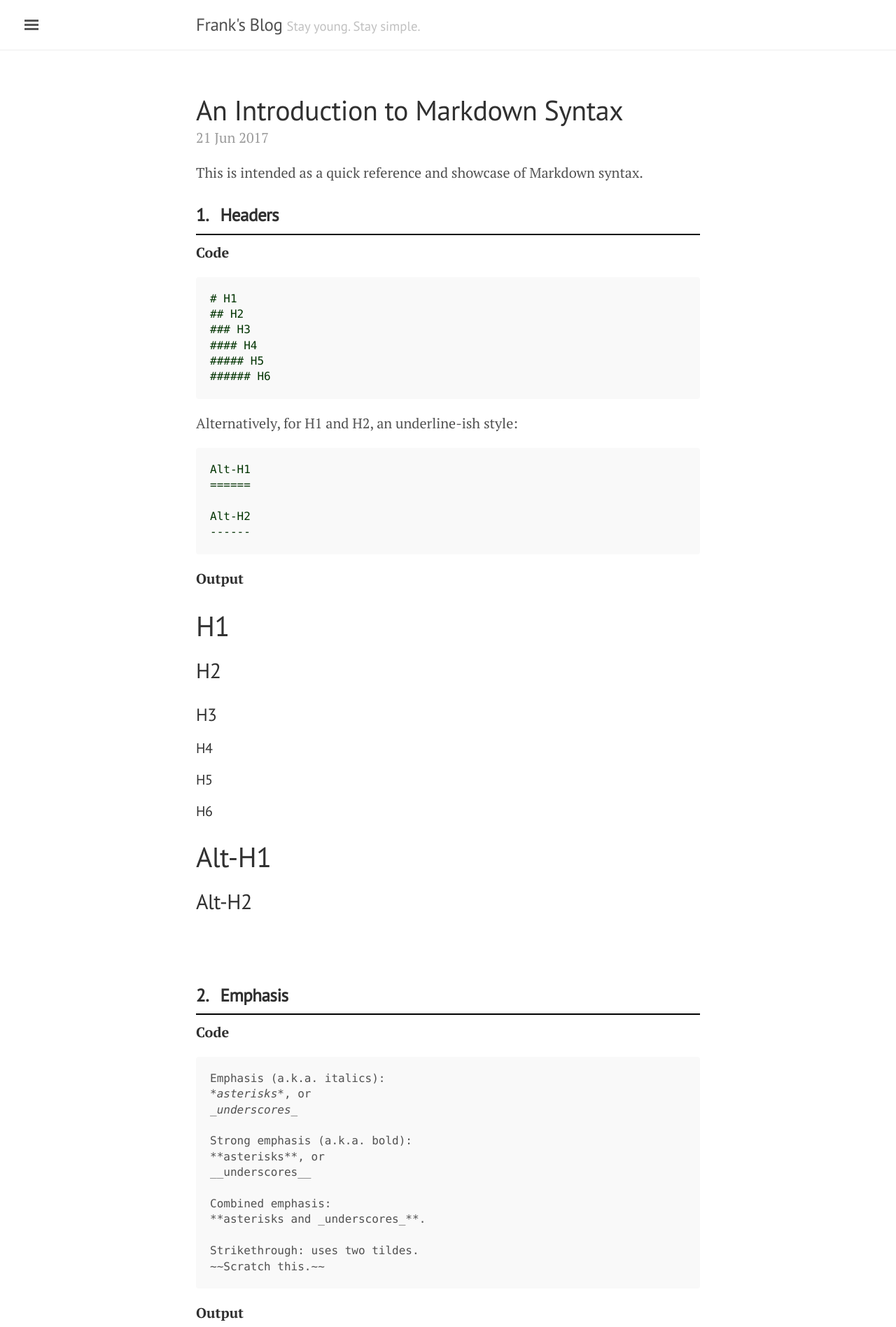
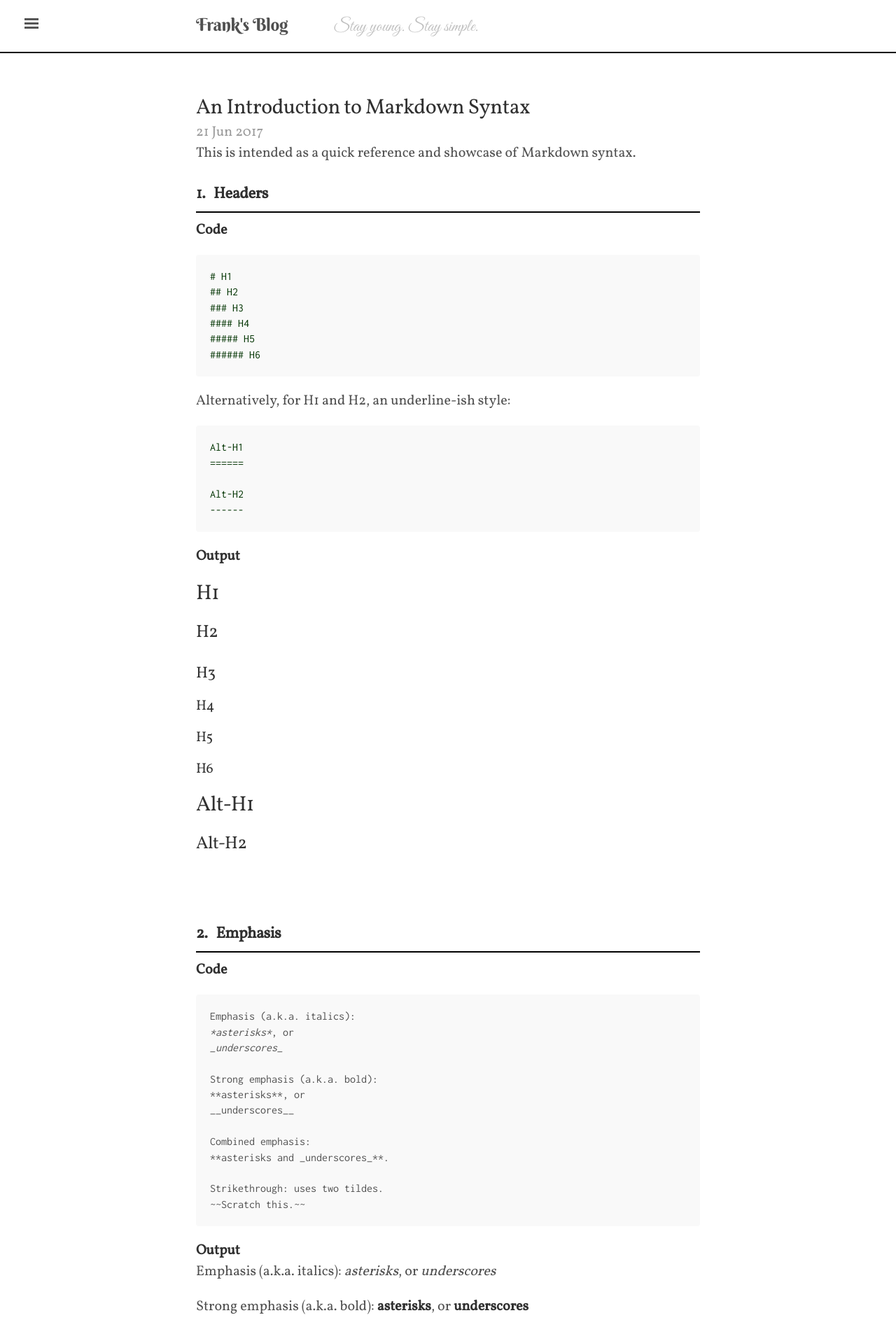
Before and after one commit to shevapato2008/myBlog, a Jekyll site: the page built from _posts/2017-06-21-Markdown-Cheatsheet.md, in a window 1280 px wide. Shown: the top 1896 px of the page at 70% size. Built offline with Jekyll 4.4.1, drawn with Linux system fonts in a browser that asks for light colours; some web fonts are replaced.

Commit message:
Modified css to apply the google fonts and change the spacings.

```diff
--- a/public/css/lanyon.css
+++ b/public/css/lanyon.css
@@ -41,16 +41,21 @@ body {
 }
 
 html {
-  font-family: "PT Serif", Georgia, "Times New Roman", serif;
+  font-family: 'Vollkorn', serif, Georgia, Times, "PT Serif";
 }
 
 h1, h2, h3, h4, h5, h6 {
-  font-family: "PT Sans", Helvetica, Arial, sans-serif;
+  font-family: 'Vollkorn', serif, "PT Sans", Helvetica;
   font-weight: 400;
   color: #313131;
   letter-spacing: -.025rem;
 }
 
+/* Code */
+code,
+pre {
+  font-family: 'Inconsolata', consolas, Monaco, Menlo, "Ubuntu Mono", "Courier New", monospace;
+}
 
 /*
  * Wrapper
@@ -97,21 +102,25 @@ h1, h2, h3, h4, h5, h6 {
   padding-top:    1rem;
   padding-bottom: 1rem;
   margin-bottom: 3rem;
-  border-bottom: 1px solid #eee;
+  border-bottom: 2px solid #000;
 }
 .masthead-title {
   margin-top: 0;
   margin-bottom: 0;
   color: #505050;
+  font-family: 'Berkshire Swash', Helvetica, sans-serif;
+  font-size: 1.25rem;
 }
 .masthead-title a {
   color: #505050;
 }
 .masthead-title small {
-  font-size: 75%;
+  font-size: 100%;
   font-weight: 400;
+  font-family: 'Great Vibes', Helvetica, sans-serif;
   color: #c0c0c0;
   letter-spacing: 0;
+  margin-left: 3rem;
 }
 
 @media (max-width: 48em) {
@@ -327,7 +336,7 @@ a.sidebar-nav-item:focus {
 .post-date {
   display: block;
   margin-top: -.5rem;
-  margin-bottom: 1rem;
+  margin-bottom: 0rem;
   color: #9a9a9a;
 }
 
--- a/public/css/poole.css
+++ b/public/css/poole.css
@@ -88,15 +88,15 @@ h1, h2, h3, h4, h5, h6 {
   text-rendering: optimizeLegibility;
 }
 h1 {
-  font-size: 2rem;
+  font-size: 1.5rem;
 }
 h2 {
   margin-top: 1rem;
-  font-size: 1.5rem;
+  font-size: 1.25rem;
 }
 h3 {
   margin-top: 1.5rem;
-  font-size: 1.25rem;
+  font-size: 1.125rem;
 }
 h4, h5, h6 {
   margin-top: 1rem;
@@ -132,7 +132,8 @@ hr {
   position: relative;
   margin: 0.5rem 0;
   border: 0;
-  border-top: 2px solid #000000;
+  border-top: 1px solid #000000;
+  border-bottom: 1px solid #000000;
 }
 
 abbr {
@@ -149,7 +150,7 @@ abbr[title] {
 /* Code */
 code,
 pre {
-  font-family: Menlo, Monaco, "Consolas", monospace;
+  font-family: consolas, Monaco, Menlo, "Ubuntu Mono", "Courier New", monospace;
 }
 code {
   padding: .25em .5em;
```
